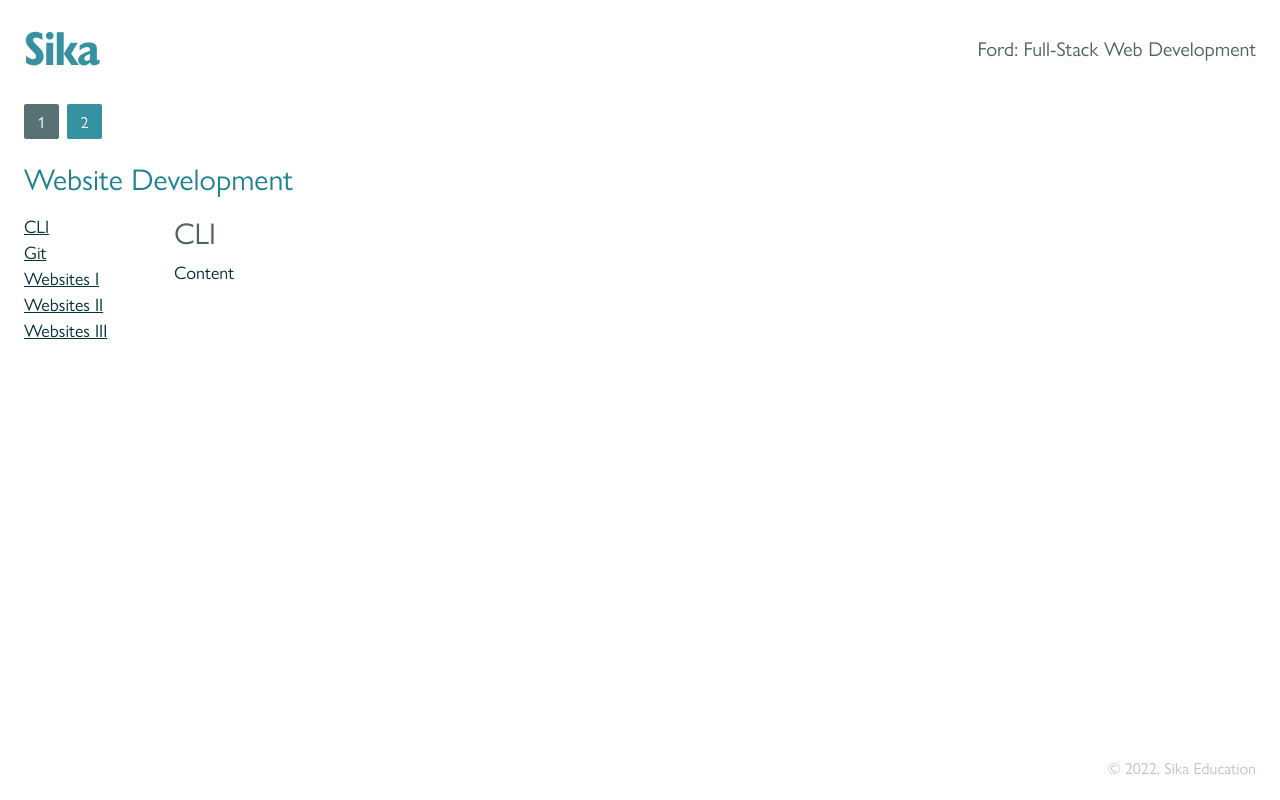
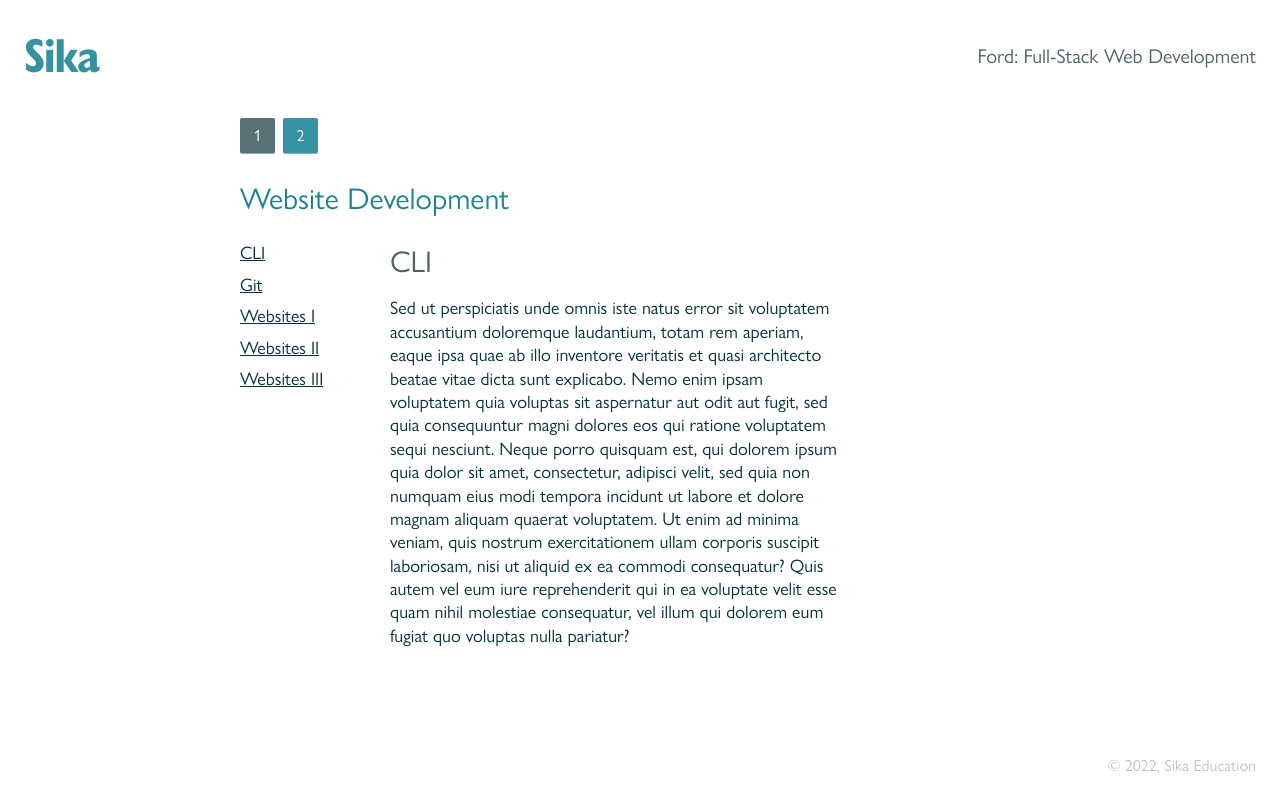
Before and after one commit to sikaeducation/janus, a React (Create React App) app in the folder frontend/: page / in a window 1280 px wide. Built offline with nearby package versions, Linux system fonts and the light colour scheme.

Commit message:
Add styles to static pages

```diff
--- a/frontend/src/styles/_sizes.scss
+++ b/frontend/src/styles/_sizes.scss
@@ -2,6 +2,10 @@ $max-width: 25em;
 $border-radius: 2px;
 $transition: 0.2s;
 $radius: 2px;
+
+// Breakpoints
+
+$small-breakpoint: 480px;
 
 // General
 
--- a/frontend/src/styles/_typography.scss
+++ b/frontend/src/styles/_typography.scss
@@ -15,6 +15,9 @@
   color: colors.$primary-5;
   font-size: sizes.$f9;
   letter-spacing: -2px;
+  @media (max-width: sizes.$small-breakpoint){
+    font-size: sizes.$f8;
+  }
 }
 
 @mixin tagline-font {
@@ -37,6 +40,10 @@
   color: colors.$primary-1;
   font-size: sizes.$f4;
   font-weight: 400;
+  line-height: 1.3;
+  @media (max-width: sizes.$small-breakpoint){
+    font-size: sizes.$f3;
+  }
 }
 
 @mixin heading-font-1 {
@@ -63,12 +70,21 @@
   margin-bottom: sizes.$s4;
 }
 
+@mixin breadcrumb-font {
+  font-size: sizes.$f2;
+  font-weight: 400;
+  color: colors.$grey-4;
+}
+
 @mixin heading-font-4 {
   font-family: "Gill Sans", sans-serif;
   font-weight: 400;
   font-size: sizes.$f7;
   color: colors.$grey-4;
   margin-bottom: sizes.$s4;
+  @media (max-width: sizes.$small-breakpoint){
+    font-size: sizes.$f6;
+  }
 }
 
 @mixin legal-font {
@@ -76,4 +92,7 @@
   color: colors.$grey-7;
   font-size: sizes.$f3;
   font-weight: 400;
+  @media (max-width: sizes.$small-breakpoint){
+    font-size: sizes.$f2;
+  }
 }
--- a/frontend/src/views/App.scss
+++ b/frontend/src/views/App.scss
@@ -1,6 +1,7 @@
 @use "../styles/typography";
 @use "../styles/sizes";
 @use "../styles/colors";
+@use "../styles/buttons";
 
 .App {
   min-height: 100vh;
@@ -9,10 +10,21 @@
   font-family: "Gill Sans", sans-serif;
   padding-top: sizes.$s5;
   padding-bottom: sizes.$s5;
+  @media (max-width: sizes.$small-breakpoint){
+    padding-top: sizes.$s2;
+    padding-bottom: sizes.$s2;
+  }
 }
 
-.App > header, .unit, .App > footer {
+.App > header, .App > .constrained-container, .App > footer {
   padding: 0 sizes.$s5;
+  @media (max-width: sizes.$small-breakpoint){
+    padding: 0 sizes.$s3;
+  }
+}
+
+.App > header {
+  margin-bottom: sizes.$s5;
 }
 
 .primary-header {
@@ -21,27 +33,59 @@
   justify-content: space-between;
   align-items: center;
   margin-bottom: sizes.$s6;
+  @media (max-width: sizes.$small-breakpoint){
+    margin-bottom: sizes.$s4;
+  }
+  > h2 {
+    @media (max-width: sizes.$small-breakpoint){
+      display: none;
+    }
+  }
+}
+
+.constrained-container {
+  display: flex;
+  flex-flow: row nowrap;
+  justify-content: center;
+  > * {
+    flex-basis: 800px;
+    flex-shrink: 1;
+  }
 }
 
 .unit {
   display: grid;
   grid-template-rows: auto 1fr;
   grid-template-columns: 150px 1fr;
-  h3 {
+  margin: 0 auto;
+  @media (max-width: sizes.$small-breakpoint){
+    grid-template-columns: 1fr;
+    grid-template-rows: auto auto 1fr;
+  }
+  > h3 {
     margin-bottom: sizes.$s5;
     grid-row: 1 / span 1;
     grid-column: 1 / span 2;
+    @media (max-width: sizes.$small-breakpoint){
+      display: none;
+    }
   }
 }
 
 .unit-navigation {
-  margin-bottom: sizes.$s5;
   > ul {
     display: flex;
     flex-flow: row wrap;
+    > li {
+      width: 35px;
+      height: 35px;
+    }
     li + li {
       margin-left: sizes.$s2;
     }
+  }
+  @media (max-width: sizes.$small-breakpoint){
+    display: none;
   }
 }
 
@@ -54,21 +98,48 @@
   justify-content: center;
   align-items: center;
   font-size: sizes.$f3;
-  width: 35px;
-  height: 35px;
+  width: 100%;
+  height: 100%;
+  @include buttons.button-shadow-small;
   &.active {
     background-color: colors.$primary-5;
   }
 }
 
 .section-navigation {
-    grid-row: 2 / span 1;
-    grid-column: 1 / span 1;
+  grid-row: 2 / span 1;
+  grid-column: 1 / span 1;
+  @media (max-width: sizes.$small-breakpoint){
+    display: none;
+  }
+}
+.crumb-navigation {
+  @include typography.breadcrumb-font;
+  grid-row: 2 / span 1;
+  grid-column: 1 / span 1;
+  display: block;
+  @media (min-width: sizes.$small-breakpoint){
+    display: none;
+  }
+  li {
+    display: inline-block;
+  }
+  li + li {
+    margin-left: sizes.$s1;
+    &::before {
+      content: ">";
+      margin-right: sizes.$s1;
+    }
+  }
 }
 
 .section-content {
-    grid-row: 2 / span 1;
-    grid-column: 2 / span 1;
+  grid-row: 2 / span 1;
+  grid-column: 2 / span 1;
+  @media (max-width: sizes.$small-breakpoint){
+    grid-row: 3 / span 1;
+    grid-column: 1 / span 1;
+  }
 }
 
 .section-link {
@@ -78,6 +149,7 @@
 
 .App > footer {
   display: flex;
+  padding-top: sizes.$s6;
   justify-content: flex-end;
   @include typography.legal-font;
 }
--- a/frontend/src/views/App.tsx
+++ b/frontend/src/views/App.tsx
@@ -8,6 +8,7 @@ function App() {
           <h1>Sika</h1>
           <h2>Ford: Full-Stack Web Development</h2>
         </div>
+        <div className="constrained-container">
           <nav className="unit-navigation">
             <ul>
               <li>
@@ -22,7 +23,19 @@ function App() {
               </li>
             </ul>
           </nav>
+        </div>
+        <nav className="crumb-navigation">
+          <ol>
+            <li>
+              <a href="google.com">Website Development</a>
+            </li>
+            <li>
+              <a href="google.com">CLI</a>
+            </li>
+          </ol>
+        </nav>
       </header>
+      <div className="constrained-container">
         <section className="unit">
           <h3>Website Development</h3>
           <nav className="section-navigation">
@@ -56,9 +69,25 @@ function App() {
           </nav>
           <main className="section-content">
             <h4>CLI</h4>
-          <p>Content</p>
+            <p>
+              Sed ut perspiciatis unde omnis iste natus error sit voluptatem
+              accusantium doloremque laudantium, totam rem aperiam, eaque ipsa
+              quae ab illo inventore veritatis et quasi architecto beatae vitae
+              dicta sunt explicabo. Nemo enim ipsam voluptatem quia voluptas sit
+              aspernatur aut odit aut fugit, sed quia consequuntur magni dolores
+              eos qui ratione voluptatem sequi nesciunt. Neque porro quisquam
+              est, qui dolorem ipsum quia dolor sit amet, consectetur, adipisci
+              velit, sed quia non numquam eius modi tempora incidunt ut labore
+              et dolore magnam aliquam quaerat voluptatem. Ut enim ad minima
+              veniam, quis nostrum exercitationem ullam corporis suscipit
+              laboriosam, nisi ut aliquid ex ea commodi consequatur? Quis autem
+              vel eum iure reprehenderit qui in ea voluptate velit esse quam
+              nihil molestiae consequatur, vel illum qui dolorem eum fugiat quo
+              voluptas nulla pariatur?
+            </p>
           </main>
         </section>
+      </div>
       <footer>
         <small>© 2022, Sika Education</small>
       </footer>
```
Lines whose indentation alone changed are shown as unchanged.
